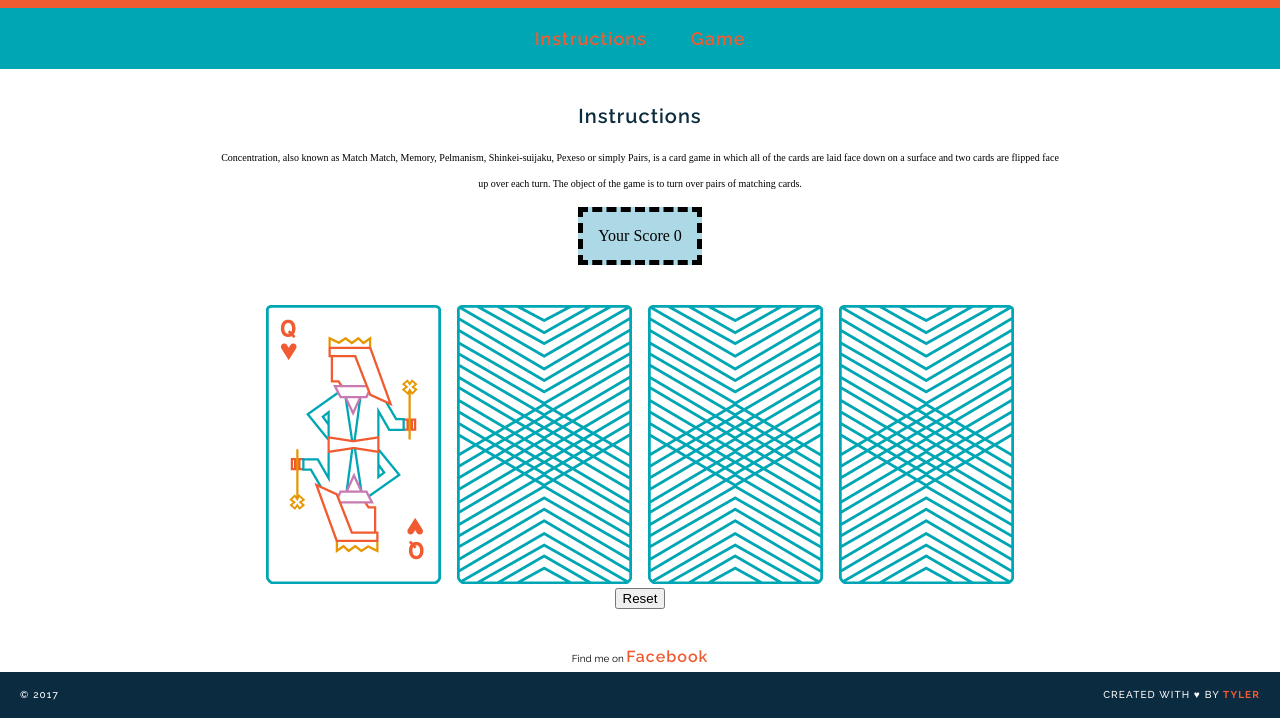
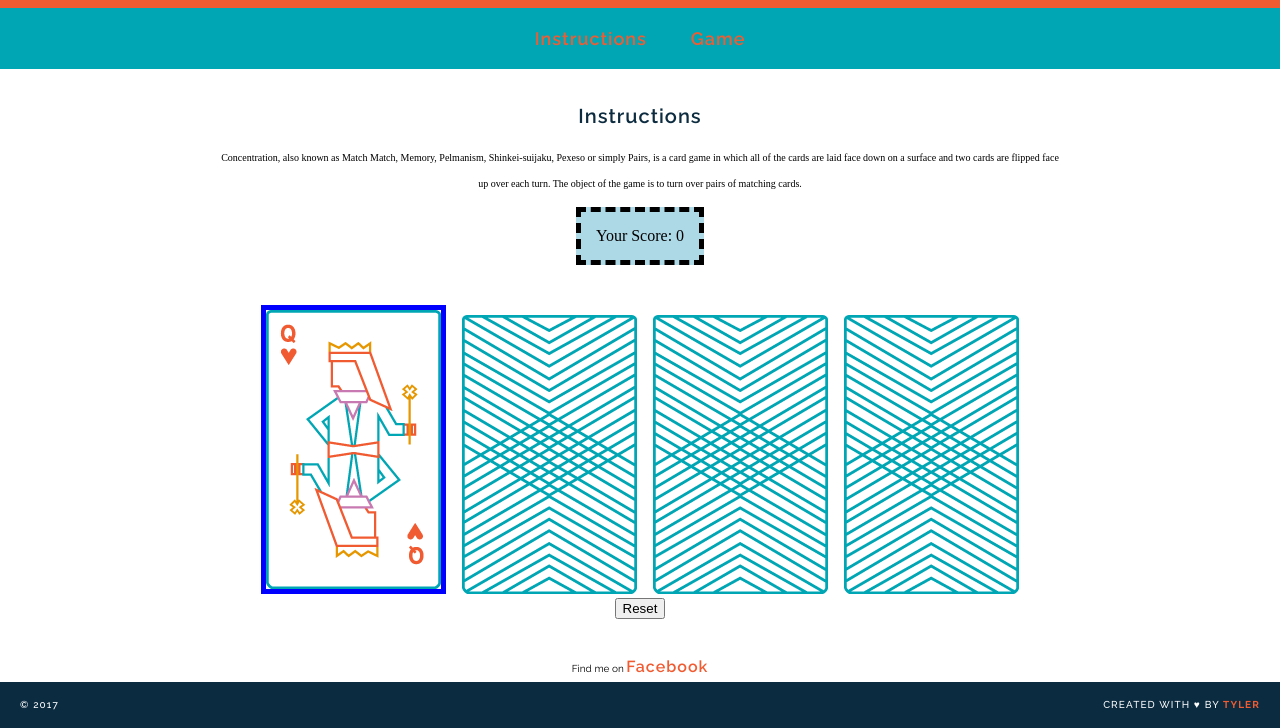
Before and after one commit to mtclark0518/wdi-fundamentals-memorygame, a plain HTML site: page index.html in a window 1280 px wide. Both pictures are taken after a click on the picture 353 px from the left and 549 px from the top of the page. Shown: the part 105-833 px from the top of the page. Drawn offline with Linux system fonts and the light colour scheme; a web font is replaced by a local one.

Commit message:
created selected class to apply style changes to flipCard events

```diff
--- a/js/main.js
+++ b/js/main.js
@@ -30,7 +30,7 @@ var scoreboard = document.getElementById('scoreboard');
 
 var clearScore = function() {
 	score = 0;
-	scoreboard.innerHTML = 'Your Score ' + score;
+	scoreboard.innerHTML = 'Your Score: ' + score;
 };
 var updateScore = function() {
 	score += 1
@@ -56,6 +56,7 @@ var checkForMatch = function() {
 
 var flipCard = function() {
 	var cardId = this.getAttribute('data-id');
+	this.className = 'selected';
 	cardsInPlay.push(cards[cardId].rank);
 	this.setAttribute('src', cards[cardId].cardImage);
 	checkForMatch();
--- a/style.css
+++ b/style.css
@@ -118,3 +118,11 @@ footer {
 	padding: 15px;
 	border: 5px dashed black;
 }
+
+.selected {
+	border: 5px solid blue;
+}
+
+.matched {
+	border: 5px solid red;
+}
```
